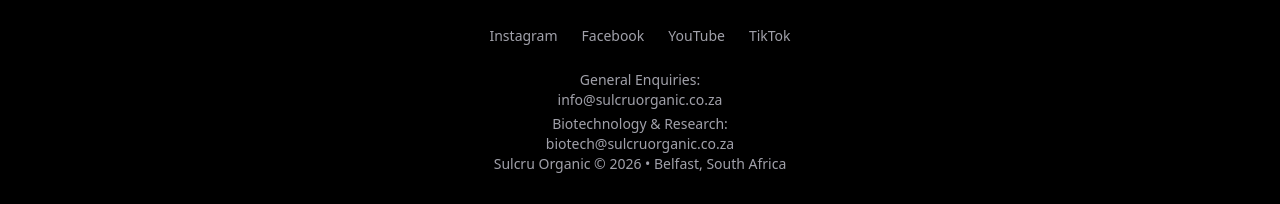
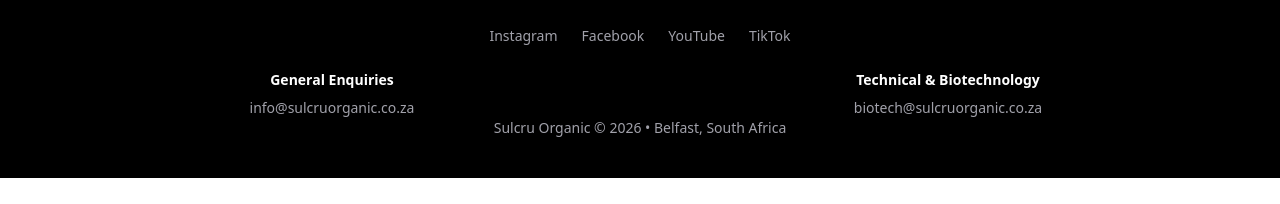
Before and after one commit to sulcruinfo-dev/sulcru-organic, a React (Vite) app in the folder sulcru-organic/: page / in a window 1280 px wide. Shown: the part 2728-2932 px from the top of the page. After the commit the page ends 2906 px from the top, so only its background shows below. Built offline with nearby package versions, Linux system fonts and the light colour scheme.

Commit message:
Update Footer.jsx new email

```diff
--- a/sulcru-organic/src/components/Footer.jsx
+++ b/sulcru-organic/src/components/Footer.jsx
@@ -7,29 +7,33 @@
         <a href='https://www.youtube.com/@SulcruOrganic' target='_blank' rel='noreferrer' className='hover:text-yellow-400'>YouTube</a>
         <a href='https://www.tiktok.com/@sulcruorganic' target='_blank' rel='noreferrer' className='hover:text-yellow-400'>TikTok</a>
       </div>
-      <div className="mt-6 text-zinc-400 space-y-1">
+      <div className="mt-6 grid grid-cols-1 md:grid-cols-2 gap-8 text-center">
 
-  <p>
-    General Enquiries:
-    <br />
+  <div>
+    <h4 className="text-white font-semibold mb-2">
+      General Enquiries
+    </h4>
+
     <a
       href="mailto:info@sulcruorganic.co.za"
-      className="hover:text-yellow-400"
+      className="text-zinc-400 hover:text-yellow-400 transition"
     >
       info@sulcruorganic.co.za
     </a>
-  </p>
+  </div>
 
-  <p>
-    Biotechnology & Research:
-    <br />
+  <div>
+    <h4 className="text-white font-semibold mb-2">
+      Technical & Biotechnology
+    </h4>
+
     <a
       href="mailto:biotech@sulcruorganic.co.za"
-      className="hover:text-yellow-400"
+      className="text-zinc-400 hover:text-yellow-400 transition"
     >
       biotech@sulcruorganic.co.za
     </a>
-  </p>
+  </div>
 
 </div>
       Sulcru Organic © 2026 • Belfast, South Africa
```
